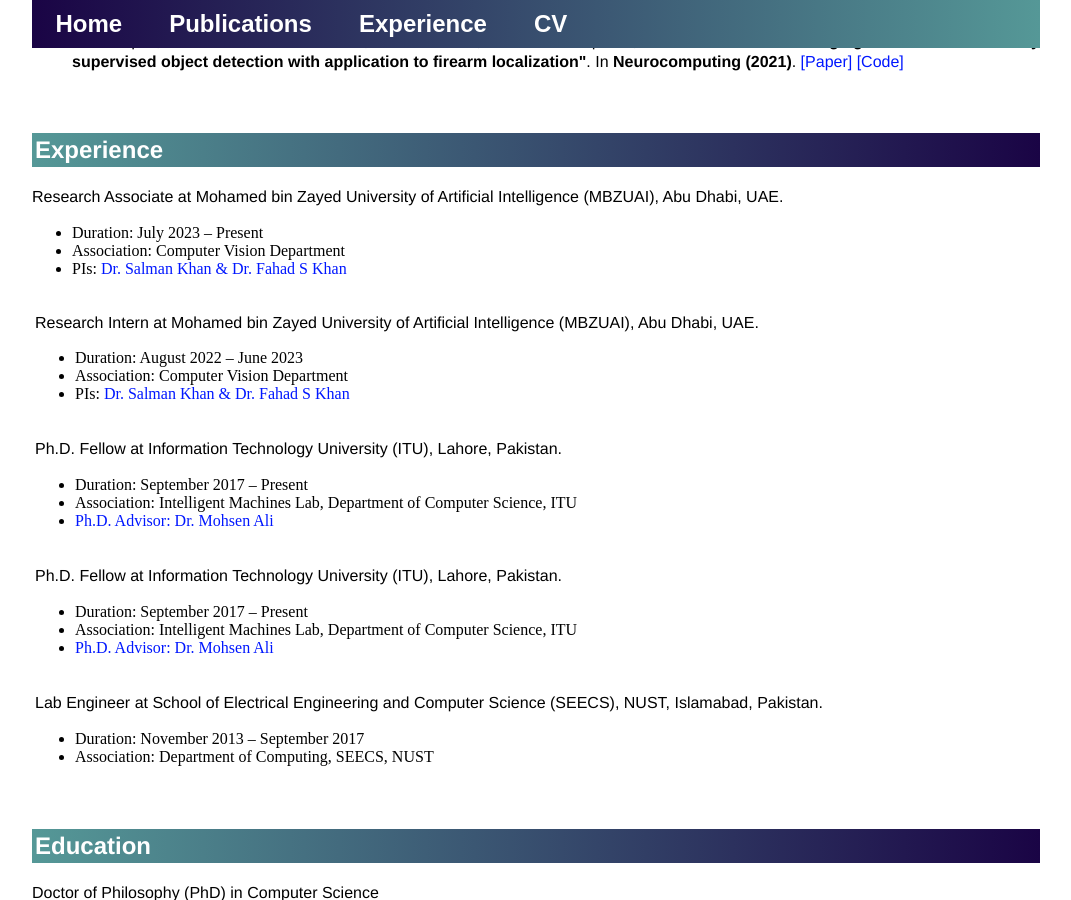
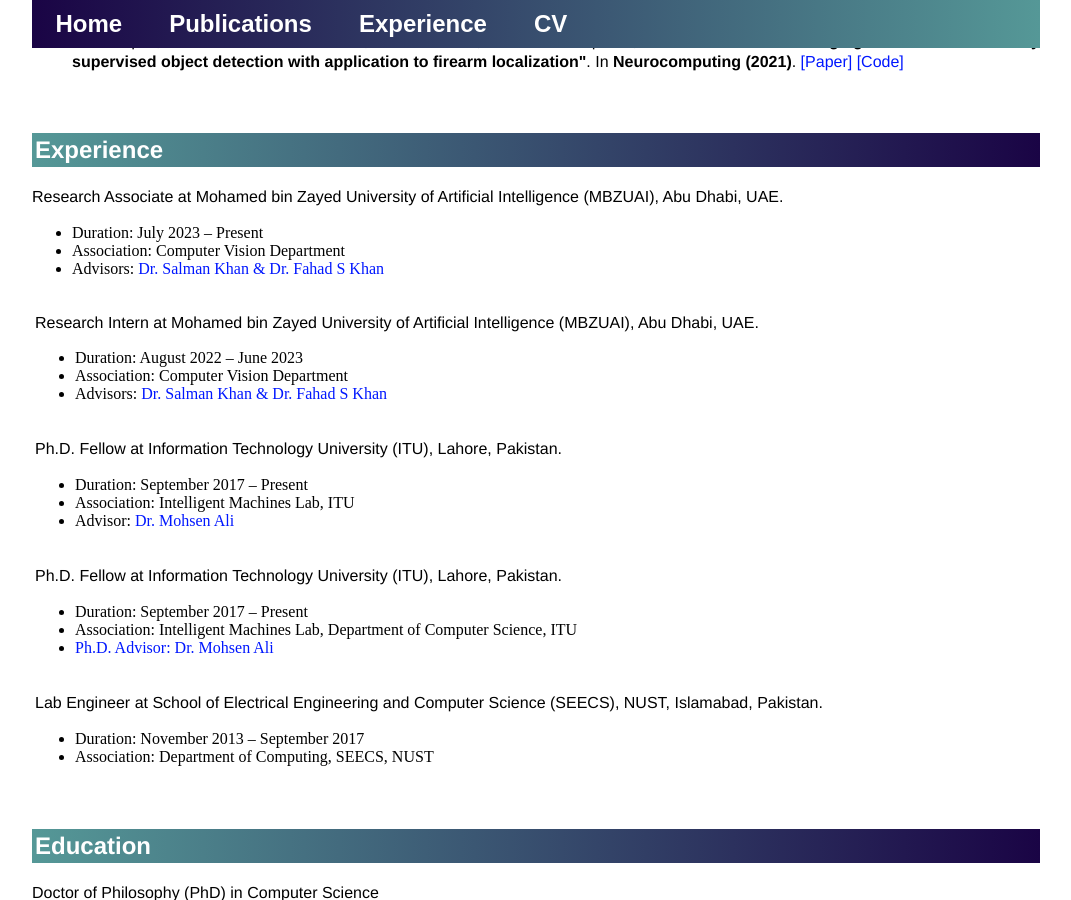
Before and after one commit to akhtarvision/akhtarvision.github.io, a Jekyll site: the page built from index.html, in a window 1280 px wide and 900 px high, scrolled down 836 px. Shown: the whole window, without its empty margins (104-1175 px from the left). Built offline with Jekyll 4.4.1, drawn with Linux system fonts in a browser that asks for light colours.

Commit message:
Update index.html

```diff
--- a/index.html
+++ b/index.html
@@ -110,7 +110,8 @@
 	 <ul class="contacts">
 				<li>Duration: July 2023 – Present</li>
 				<li>Association: Computer Vision Department</li>
-				<li>PIs:<a href="https://scholar.google.es/citations?user=M59O9lkAAAAJ"> Dr. Salman Khan &
+				<li>Advisors:<a href="https://scholar.google.es/citations?user=M59O9lkAAAAJ"> Dr. Salman Khan
+					&
 					<a href="https://scholar.google.com/citations?user=zvaeYnUAAAAJ&hl=en"> Dr. Fahad S Khan</a></li>
 				</ul>
 </p>
@@ -122,7 +123,8 @@
 	 <ul class="contacts">
 				<li>Duration: August 2022 – June 2023</li>
 				<li>Association: Computer Vision Department</li>
-				<li>PIs:<a href="https://scholar.google.es/citations?user=M59O9lkAAAAJ"> Dr. Salman Khan &
+				<li>Advisors:<a href="https://scholar.google.es/citations?user=M59O9lkAAAAJ"> Dr. Salman Khan
+					&
 					<a href="https://scholar.google.com/citations?user=zvaeYnUAAAAJ&hl=en"> Dr. Fahad S Khan</a></li>
 				</ul>
 </p>
@@ -133,8 +135,8 @@
 Ph.D. Fellow at Information Technology University (ITU), Lahore, Pakistan.
 	 <ul class="contacts">
 				<li>Duration: September 2017 – Present</li>
-				<li>Association: Intelligent Machines Lab, Department of Computer Science, ITU</li>
-				<li><a href="http://im.itu.edu.pk/people/">Ph.D. Advisor: Dr. Mohsen Ali</a></li>
+				<li>Association: Intelligent Machines Lab, ITU</li>
+				<li>Advisor: <a href="http://im.itu.edu.pk/people/">Dr. Mohsen Ali</a></li>
 				</ul>
 </p>
 <tr>
```
